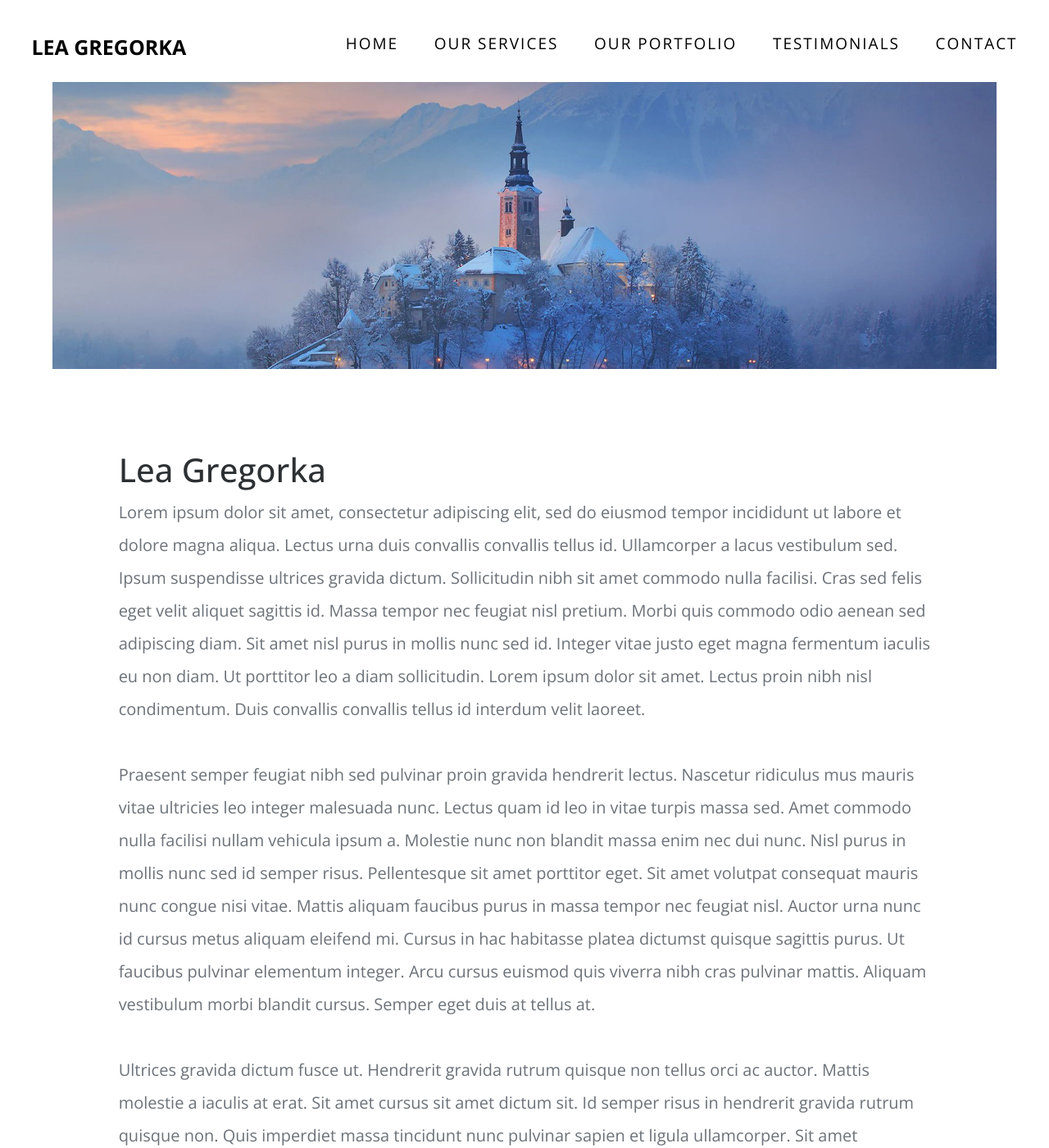
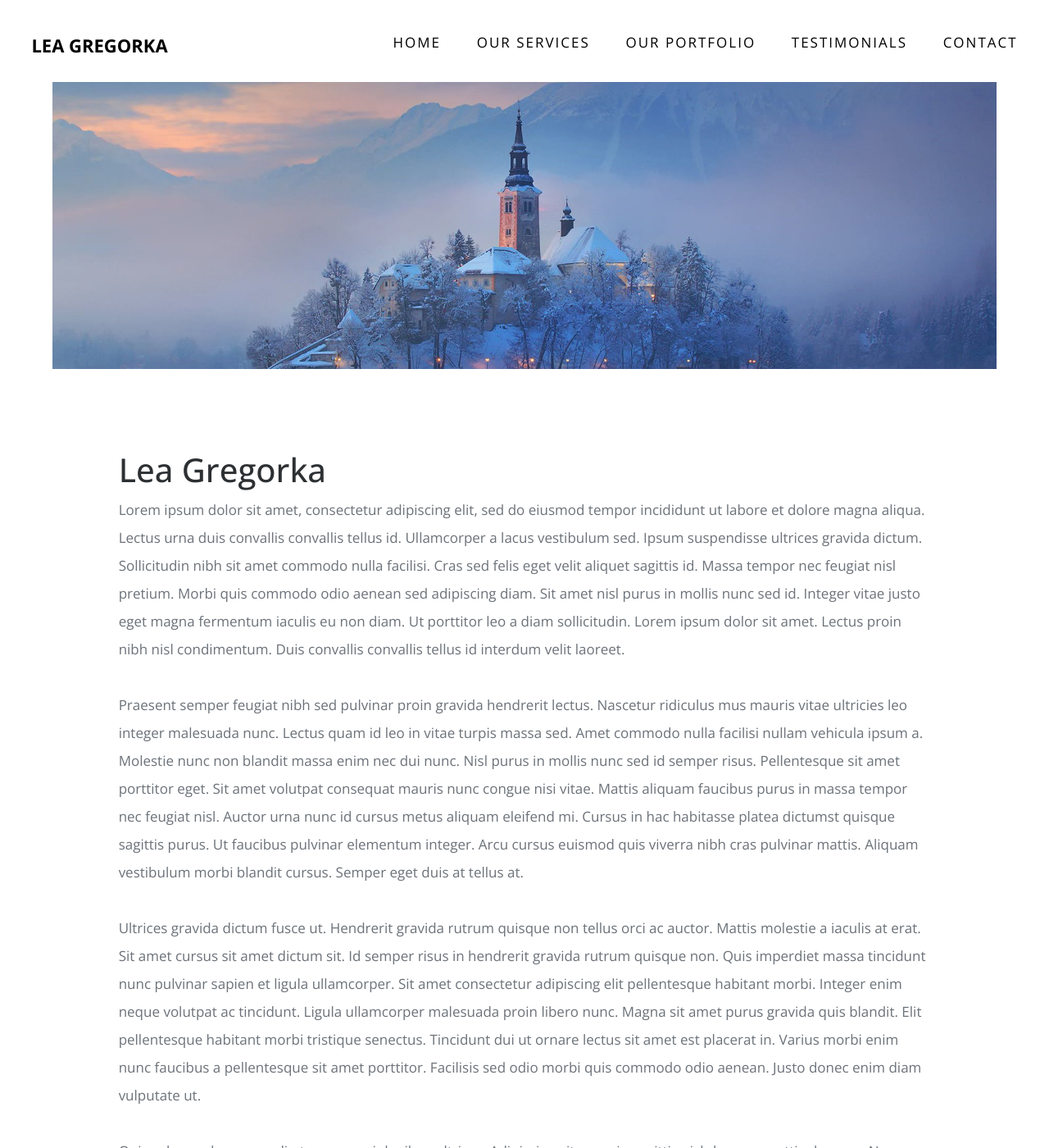
Before and after one commit to leagregorka/leagregorka.github.io, a Jekyll site: the page built from index.md, in a window 1280 px wide and 1400 px high. Shown: the whole window at 82% size. Built offline with Jekyll 4.4.1, drawn with Linux system fonts in a browser that asks for light colours; nearby versions of some CDN libraries; our own code applies the rules of GitHub Pages for plain Markdown files.

Commit message:
Fixed font sizes

```diff
--- a/assets/css/main.css
+++ b/assets/css/main.css
@@ -113,7 +113,7 @@ ul li {
 	transition: padding 0.3s;
 }
 #header .logo {
-	font-size: 25px;
+	font-size: 22px;
 	color: #000;
 	font-weight: 700;
 	float: left;
@@ -145,7 +145,7 @@ ul li {
 }
 .navigation a {
 	color: #000;
-	font-size: 19px;
+	font-size: 17px;
 	font-weight: 300;
 	margin-left: 40px;
 	letter-spacing: 2px;
@@ -549,7 +549,7 @@ ul li {
 .content {
 	width: 90%;
     margin: auto;
-    font-size: 20px;
+    font-size: 17px;
 }
 
 .content-margin {
@@ -558,9 +558,9 @@ ul li {
 }
 
 .content p {
-	font-size: 20px;
-    line-height: 40px;
-    margin-bottom: 40px;
+	font-size: 17px;
+    line-height: 34px;
+    margin-bottom: 34px;
 }
 
 .content img {
```
